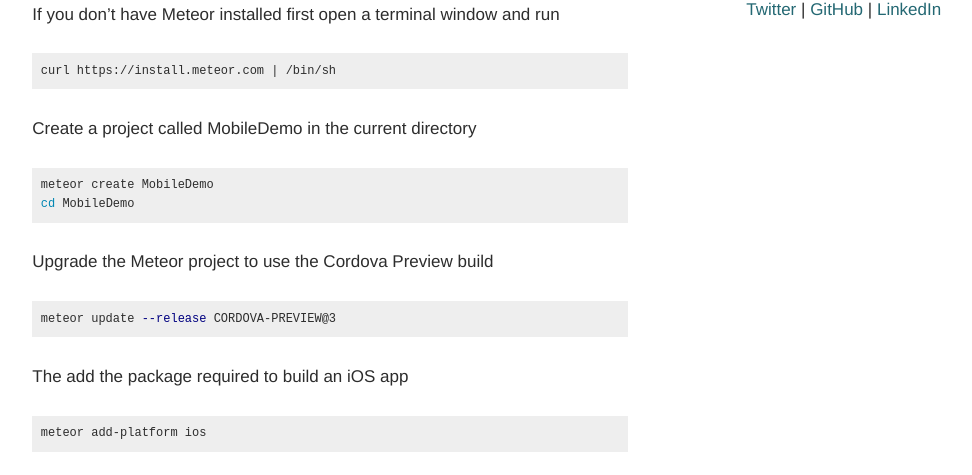
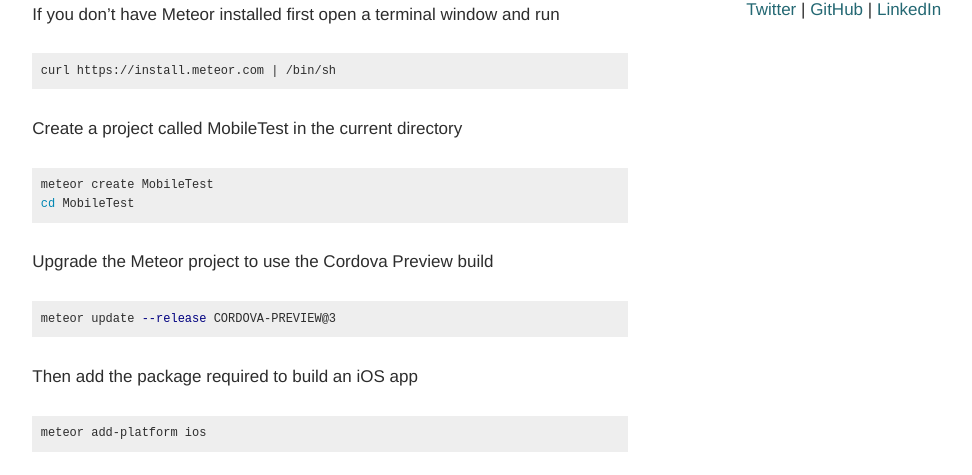
Before and after one commit to abstractcoder/abstractcoder.github.io, a Jekyll site: the page built from _posts/2014-08-22-how-to-get-started-building-mobile-apps-with-meteor-js.md, in a window 1280 px wide. Shown: the part 413-888 px from the top of the page, without its empty margins (154-1126 px from the left). Built offline with Jekyll 4.4.1, drawn with Linux system fonts in a browser that asks for light colours; Markdown is read by kramdown in place of the engine named in the settings; comment, search, counter and statistics services are not loaded.

Commit message:
Updated meteor article

````diff
--- a/_posts/2014-08-22-how-to-get-started-building-mobile-apps-with-meteor-js.md
+++ b/_posts/2014-08-22-how-to-get-started-building-mobile-apps-with-meteor-js.md
@@ -15,11 +15,11 @@
 curl https://install.meteor.com | /bin/sh
 ```
 
-Create a project called MobileDemo in the current directory
+Create a project called MobileTest in the current directory
 
 ```bash
-meteor create MobileDemo
-cd MobileDemo
+meteor create MobileTest
+cd MobileTest
 ```
 
 Upgrade the Meteor project to use the Cordova Preview build
@@ -28,7 +28,7 @@
 meteor update --release CORDOVA-PREVIEW@3
 ```
 
-The add the package required to build an iOS app
+Then add the package required to build an iOS app
 
 ```bash
 meteor add-platform ios
````
Also changed, not shown: assets/meteor-on-ios.png (added).
